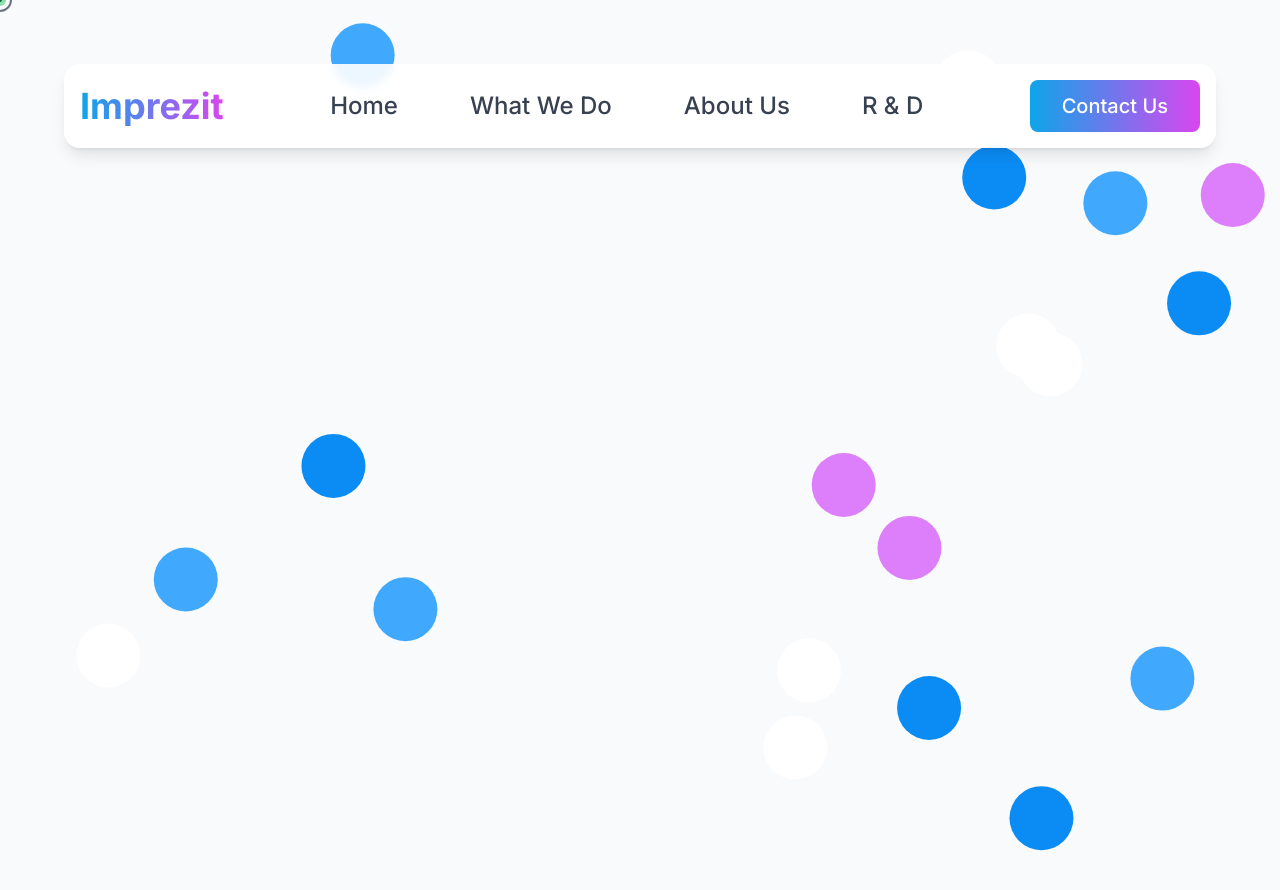
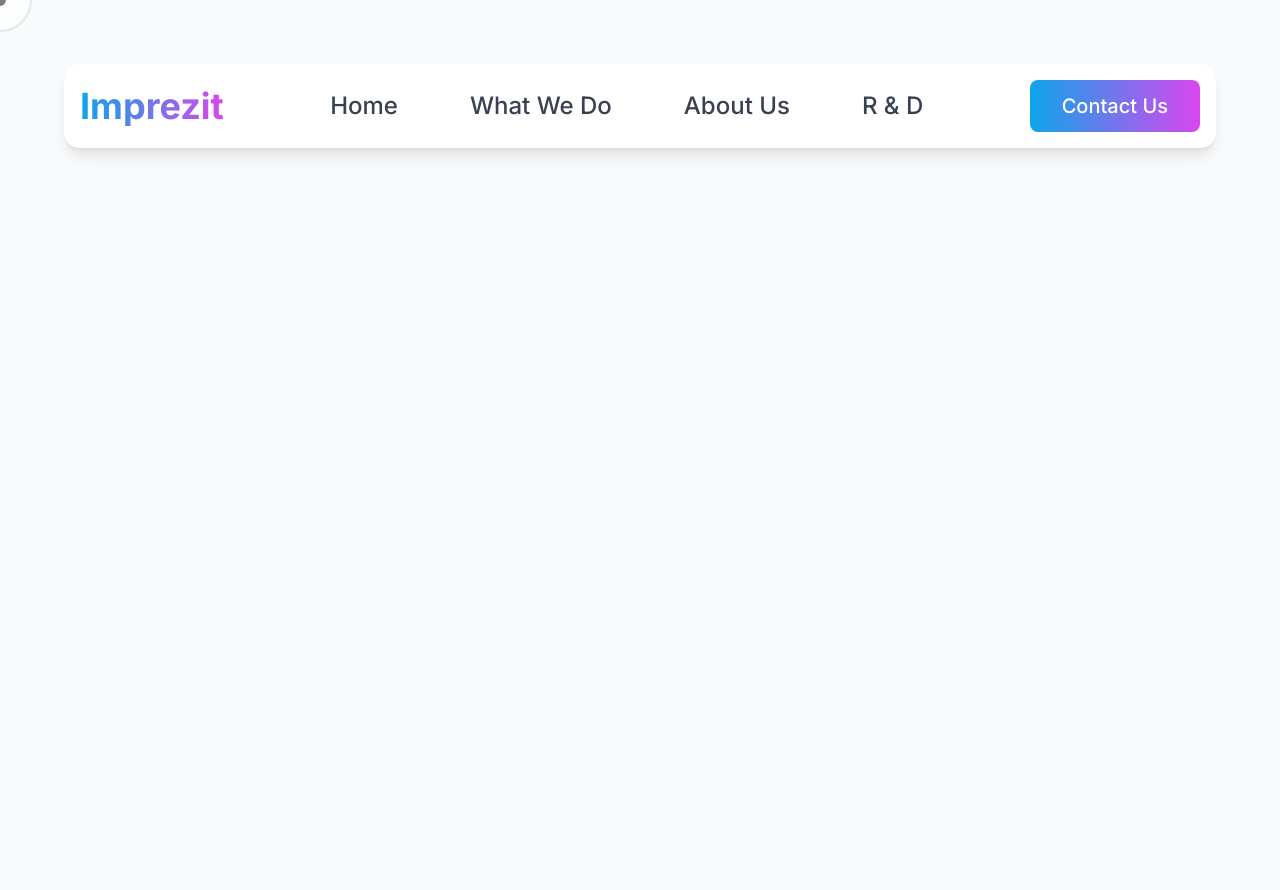
Before and after one commit to NimsaraPeiris/imprezit, a React (Vite) app: page / in a window 1280 px wide. Shown: the top 890 px of the page. Built offline with nearby package versions, Linux system fonts and the light colour scheme.

Commit message:
hero section animation

```diff
--- a/src/App.tsx
+++ b/src/App.tsx
@@ -5,9 +5,11 @@ import About from './pages/About';
 import Services from './pages/Services';
 import Contact from './pages/Contact';
 import Research from './pages/Research';
+import { CursorProvider } from './context/CursorContext';
 
 function App() {
   return (
+    <CursorProvider>
       <BrowserRouter>
         <Routes>
           <Route path="/" element={<Layout />}>
@@ -19,6 +21,7 @@ function App() {
           </Route>
         </Routes>
       </BrowserRouter>
+    </CursorProvider>
   );
 }
 
--- a/src/components/AnimatedCursor.tsx
+++ b/src/components/AnimatedCursor.tsx
@@ -61,11 +61,11 @@ export function AnimatedCursor() {
                 }}
             >
                 <div className={`
-                    rounded-full
-                    ${isPointer ? 'w-8 h-8' : 'w-6 h-6'}
-                    border-2 border-gray-500
+                    rounded-full bg-white/50
+                    ${isPointer ? 'w-8 h-8' : 'w-16 h-16'}
+                    border-2
                     transition-all duration-200
-                    ${isPointer ? 'bg-gray-100/20' : 'bg-transparent'}
+                    ${isPointer ? 'bg-gray' : 'bg-gray-200'}
                 `} />
             </div>
             <div
@@ -79,7 +79,7 @@ export function AnimatedCursor() {
                 <div className={`
                     rounded-full
                     ${isPointer ? 'w-2 h-2' : 'w-1 h-1'}
-                    bg-white
+                    bg-black
                     transition-all duration-200
                 `} />
             </div>
@@ -93,7 +93,7 @@ export function AnimatedCursor() {
             >
                 <div className={`
                     rounded-full w-3 h-3
-                    bg-green-500 opacity-50
+                    bg-black/50
                     transition-all duration-200
                     ${isPointer ? 'scale-150' : 'scale-100'}
                 `} />
--- a/src/components/Particles.tsx
+++ b/src/components/Particles.tsx
@@ -1,11 +1,12 @@
 import { motion } from 'framer-motion';
+import { useState, useEffect, useRef } from 'react';
+import { useCursor } from '../context/CursorContext';
 
 const colors = [
     'rgb(255, 255, 255)',
-    'rgb(221, 126, 250)',
-    'rgb(255, 255, 255)',
+    'rgb(57, 248, 255)',
     'rgb(65, 169, 253)',
-    'rgb(11, 140, 245)',
+    'rgb(255, 120, 242)',
 ];
 
 const getRandomColors = () => {
@@ -14,57 +15,97 @@ const getRandomColors = () => {
 };
 
 export const Particles = () => {
+    const cursor = useCursor();
+    const particlesRef = useRef<Array<{ x: number; y: number; colors: string[]; angle: number; speed: number }>>([]);
+    const [positions, setPositions] = useState<Array<{ x: number; y: number }>>([]);
+    const timeRef = useRef(0);
+
+    useEffect(() => {
+        particlesRef.current = [...Array(20)].map(() => ({
+            x: Math.random() * window.innerWidth,
+            y: Math.random() * window.innerHeight,
+            colors: getRandomColors(),
+            angle: Math.random() * Math.PI * 2,
+            speed: Math.random() * 2 + 1,
+        }));
+        setPositions(particlesRef.current);
+    }, []);
+
+    useEffect(() => {
+        let animationFrameId: number;
+        const update = () => {
+            timeRef.current += 0.016;
+            const heroHovered = document.elementFromPoint(cursor.x, cursor.y)?.closest('.hero-section');
+
+            const newPositions = particlesRef.current.map((particle) => {
+                // If hero is hovered, keep current particle values
+                if (heroHovered) return particle;
+
+                // Reduce base moving speed
+                const baseSpeed = particle.speed * 0.5;
+                const nextX = particle.x + Math.cos(particle.angle) * baseSpeed;
+                const nextY = particle.y + Math.sin(particle.angle) * baseSpeed;
+                const dx = cursor.x - nextX;
+                const dy = cursor.y - nextY;
+                const distance = Math.sqrt(dx * dx + dy * dy);
+                let newX = nextX;
+                let newY = nextY;
+                let newAngle = particle.angle;
+
+                if (distance < 150) {
+                    newAngle = Math.atan2(dy, dx) + Math.PI;
+                    // Increase the throwing repulsion speed
+                    const throwingSpeed = particle.speed * 2.5;
+                    newX = particle.x + Math.cos(newAngle) * throwingSpeed;
+                    newY = particle.y + Math.sin(newAngle) * throwingSpeed;
+                }
+
+                // Wrap around screen
+                if (newX < 0) newX = window.innerWidth;
+                else if (newX > window.innerWidth) newX = 0;
+                if (newY < 0) newY = window.innerHeight;
+                else if (newY > window.innerHeight) newY = 0;
+
+                return { ...particle, x: newX, y: newY, angle: newAngle };
+            });
+
+            particlesRef.current = newPositions;
+            setPositions(newPositions);
+            animationFrameId = requestAnimationFrame(update);
+        };
+        animationFrameId = requestAnimationFrame(update);
+        return () => cancelAnimationFrame(animationFrameId);
+    }, [cursor]);
+
     return (
         <div className="absolute inset-0">
-            {[...Array(20)].map((_, i) => {
-                const particleColors = getRandomColors();
-                return (
+            {positions.map((pos, i) => (
                 <motion.div
                     key={i}
-                        className="absolute h-16 w-16 rounded-full cursor-pointer"
-                        initial={{
-                            x: Math.random() * window.innerWidth,
-                            y: Math.random() * window.innerHeight,
+                    className="absolute h-16 w-16 rounded-full"
+                    style={{
+                        x: pos.x,
+                        y: pos.y,
+                        backgroundColor: particlesRef.current[i]?.colors[0],
                     }}
+                    initial={{ opacity: 0, scale: 0 }}
                     animate={{
-                            x: [
-                                Math.random() * window.innerWidth,
-                                Math.random() * window.innerWidth,
-                                Math.random() * window.innerWidth,
-                            ],
-                            y: [
-                                Math.random() * window.innerHeight,
-                                Math.random() * window.innerHeight,
-                                Math.random() * window.innerHeight,
-                            ],
-                            backgroundColor: particleColors,
+                        opacity: 1,
+                        scale: 1,
+                        backgroundColor: particlesRef.current[i]?.colors,
                     }}
                     transition={{
-                            x: {
-                                duration: Math.random() * 20 + 15,
-                                repeat: Infinity,
-                                repeatType: "mirror",
-                                ease: "anticipate"
-                            },
-                            y: {
-                                duration: Math.random() * 20 + 15,
-                                repeat: Infinity,
-                                repeatType: "mirror",
-                                ease: "anticipate"
-                            },
+                        opacity: { duration: 0.5 },
+                        scale: { duration: 0.5 },
                         backgroundColor: {
-                                duration: 10,
+                            duration: 8,
                             repeat: Infinity,
                             repeatType: "reverse",
+                            ease: "anticipate"
                         }
                     }}
-                        style={{
-                            position: 'fixed',
-                            backgroundColor: particleColors[0],
-                        }}
                 />
-                );
-            })}
+            ))}
         </div>
     );
 };
--- /dev/null
+++ b/src/context/CursorContext.tsx
@@ -0,0 +1,29 @@
+import React, { createContext, useContext, useState, useEffect } from 'react';
+
+type CursorPosition = {
+    x: number;
+    y: number;
+};
+
+const CursorContext = createContext<CursorPosition>({ x: 0, y: 0 });
+
+export const CursorProvider: React.FC<{ children: React.ReactNode }> = ({ children }) => {
+    const [position, setPosition] = useState<CursorPosition>({ x: 0, y: 0 });
+
+    useEffect(() => {
+        const onMouseMove = (e: MouseEvent) => {
+            setPosition({ x: e.clientX, y: e.clientY });
+        };
+
+        window.addEventListener('mousemove', onMouseMove);
+        return () => window.removeEventListener('mousemove', onMouseMove);
+    }, []);
+
+    return (
+        <CursorContext.Provider value={position}>
+            {children}
+        </CursorContext.Provider>
+    );
+};
+
+export const useCursor = () => useContext(CursorContext);
--- a/src/pages/Research.tsx
+++ b/src/pages/Research.tsx
@@ -31,7 +31,7 @@ const Research = () => {
   });
 
   return (
-    <div className="pt-0"> {/* Changed from pt-56 to pt-0 to match Home page */}
+    <div className="pt-0">
       {/* Hero Section */}
       <section className="relative min-h-screen flex items-center bg-gradient-to-r from-gray-900 to-gray-800">
         <div className="container mx-auto px-6 relative z-10">
```
Lines whose indentation alone changed are shown as unchanged.
